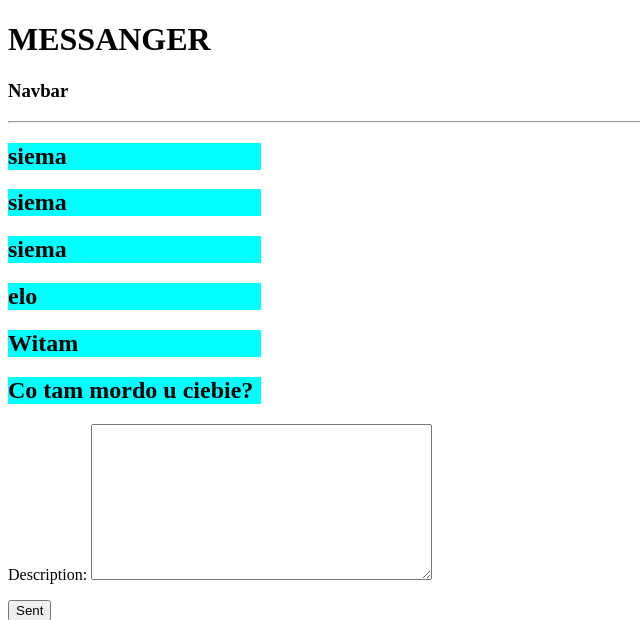
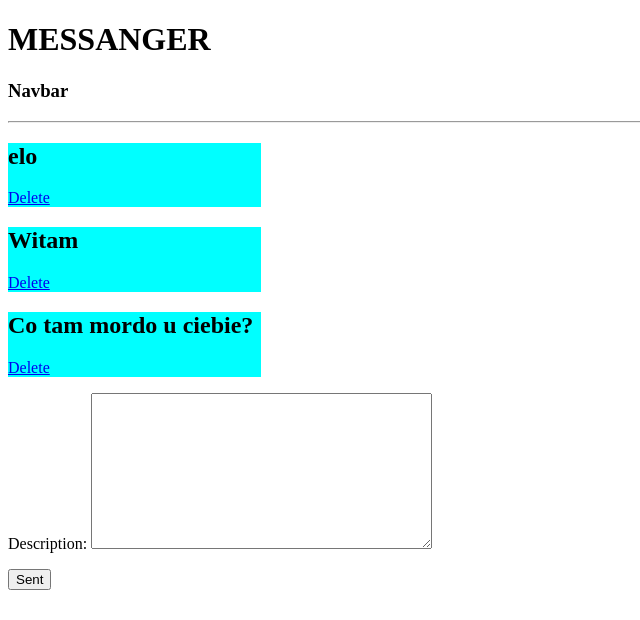
Before and after one commit to mikitomi21/Docker_Learning, a Django app: page / in a window 1280 px wide. Shown: the top 620 px of the page, without its empty margins (0-640 px from the left). Run offline with Django 4.2, Linux system fonts and the light colour scheme; data comes from the database, SQL or seed files in the repository.

Commit message:
Delete messages

```diff
--- /dev/null
+++ b/app/main/templates/main/delete.html
@@ -0,0 +1,6 @@
+<form action="" method="post">
+    {% csrf_token %}
+    <h3>Are you sure to delete message?</h3>
+    <a href="{{request.META.HTTP_REFERER}}">Go Back</a>
+    <input type="submit" value="Delete">
+</form>
--- a/app/main/templates/main/home.html
+++ b/app/main/templates/main/home.html
@@ -5,6 +5,7 @@
 {% for message in messages%}
 <div class="message">
     <h2>{{message.description}}</h2>
+    <a href="{% url 'delete' message.id %}">Delete</a>
 </div>
 {% endfor %}
 
--- a/app/main/urls.py
+++ b/app/main/urls.py
@@ -4,4 +4,5 @@ from . import views
 
 urlpatterns = [
     path('', views.home, name='home'),
+    path('delete<int:pk>/', views.delete, name='delete'),
 ]
--- a/app/main/views.py
+++ b/app/main/views.py
@@ -19,3 +19,12 @@ def home(request):
     context = {'messages':messages,
                'form':form}
     return render(request, 'main/home.html', context)
+
+def delete(request, pk):
+    message = Message.objects.get(id=pk)
+    if request.method == "POST":
+        message.delete()
+        return redirect('home')
+
+    context = {}
+    return render(request, 'main/delete.html', context)
```
Also changed, not shown: app/db.sqlite3.
